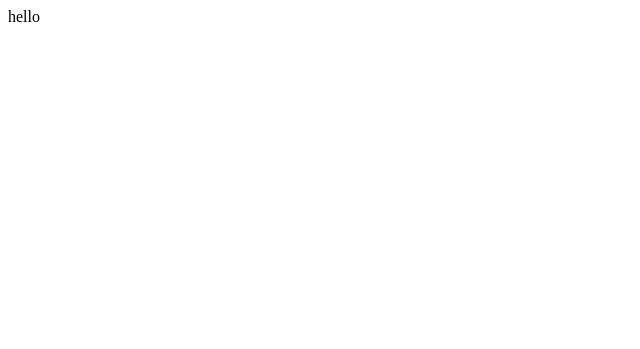
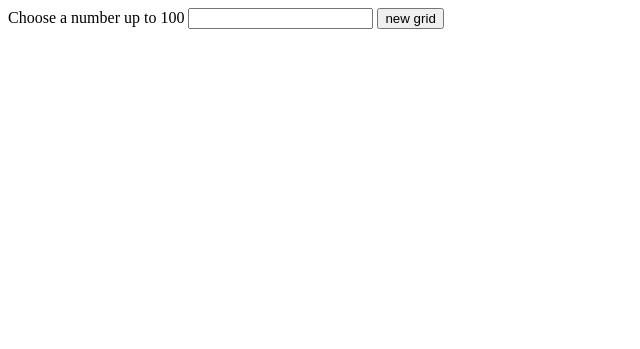
Before and after one commit to rkier/etch-a-sketch, a plain HTML site: page index.html in a window 1280 px wide. Shown: the top 349 px of the page, without its empty margins (0-640 px from the left). Drawn offline with Linux system fonts and the light colour scheme.

Commit message:
added user input functionality

```diff
--- a/index.html
+++ b/index.html
@@ -7,16 +7,19 @@
     <link rel="stylesheet" href="style.css">
 </head>
 <body>
-<div class = "top">hello</div>
+<label>Choose a number up to 100 <input></label>
+<button onclick = "makeSqares()">new grid</button>
 
 <div class = "container"></div>
 
 
 
     <script>
+        let userInput = 0;
 
-        userInput = 17
     function makeSqares() {
+        const input = document.querySelector("input")
+        userInput = input.value;
         for (let i = 0; i < userInput * userInput; i++) {
     const container = document.querySelector(".container");
     const sq = document.createElement("div");
@@ -33,6 +36,8 @@
     container.appendChild(sq);
 
     }
+
+
     // document.querySelectorAll(".sq", ".container")
 
 }
--- a/style.css
+++ b/style.css
@@ -1,15 +1,15 @@
 .container {
     display: flex;
 
-    height:fit-content;
+
     flex-wrap: wrap;
     align-items: flex-start;
-    height:320px;
-    width: 320px;
+    height:960px;
+    width: 960px;
     gap: 0;
     margin: 0;
     padding: 0;
-
+    flex-grow: 1;
 
 
 
@@ -18,6 +18,9 @@
     padding: 0px;
     margin: 0px;
     gap: 0;
+    min-height: 2px;
+    min-width: 2px;
+
 
 
 
```
